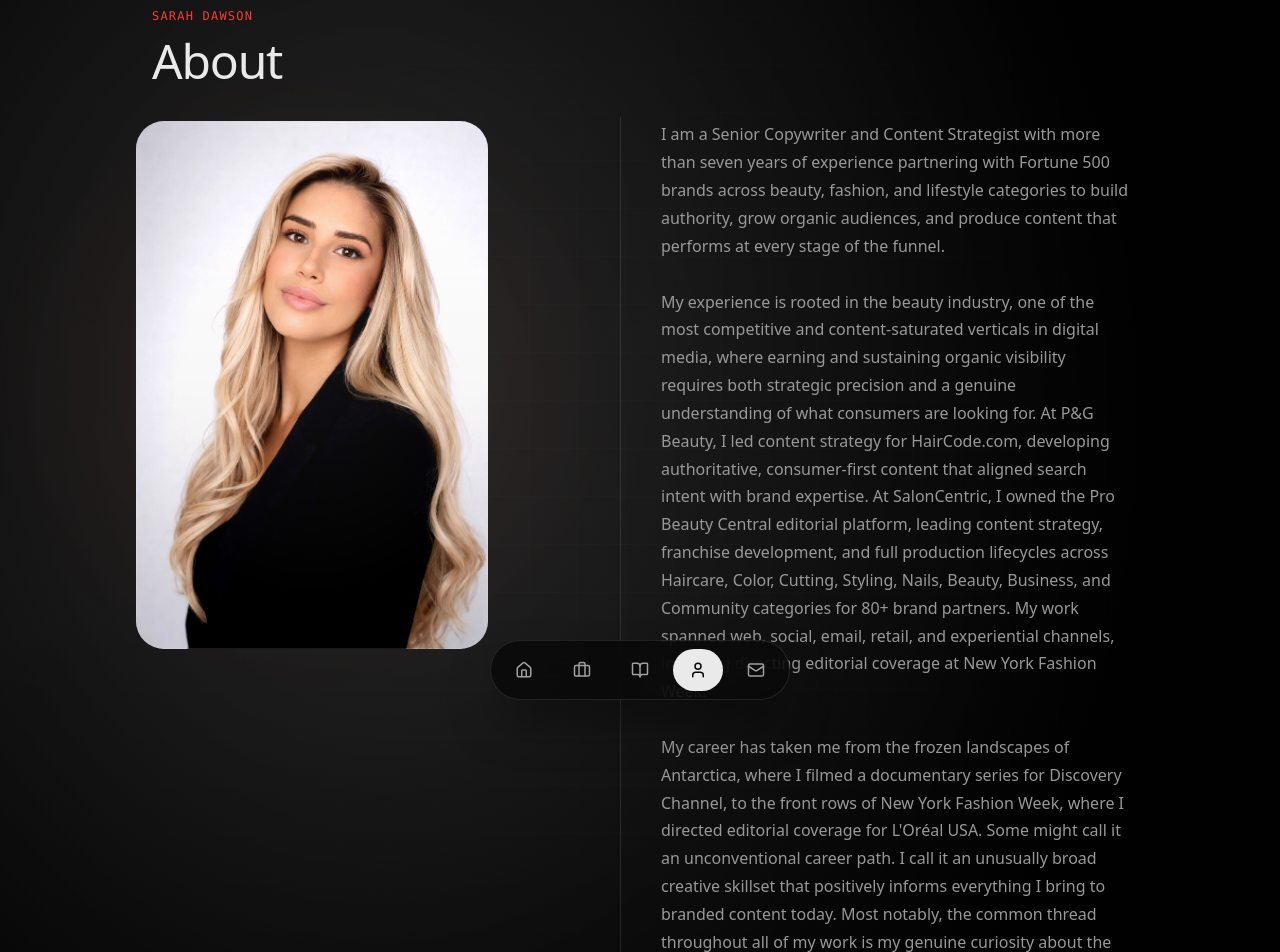
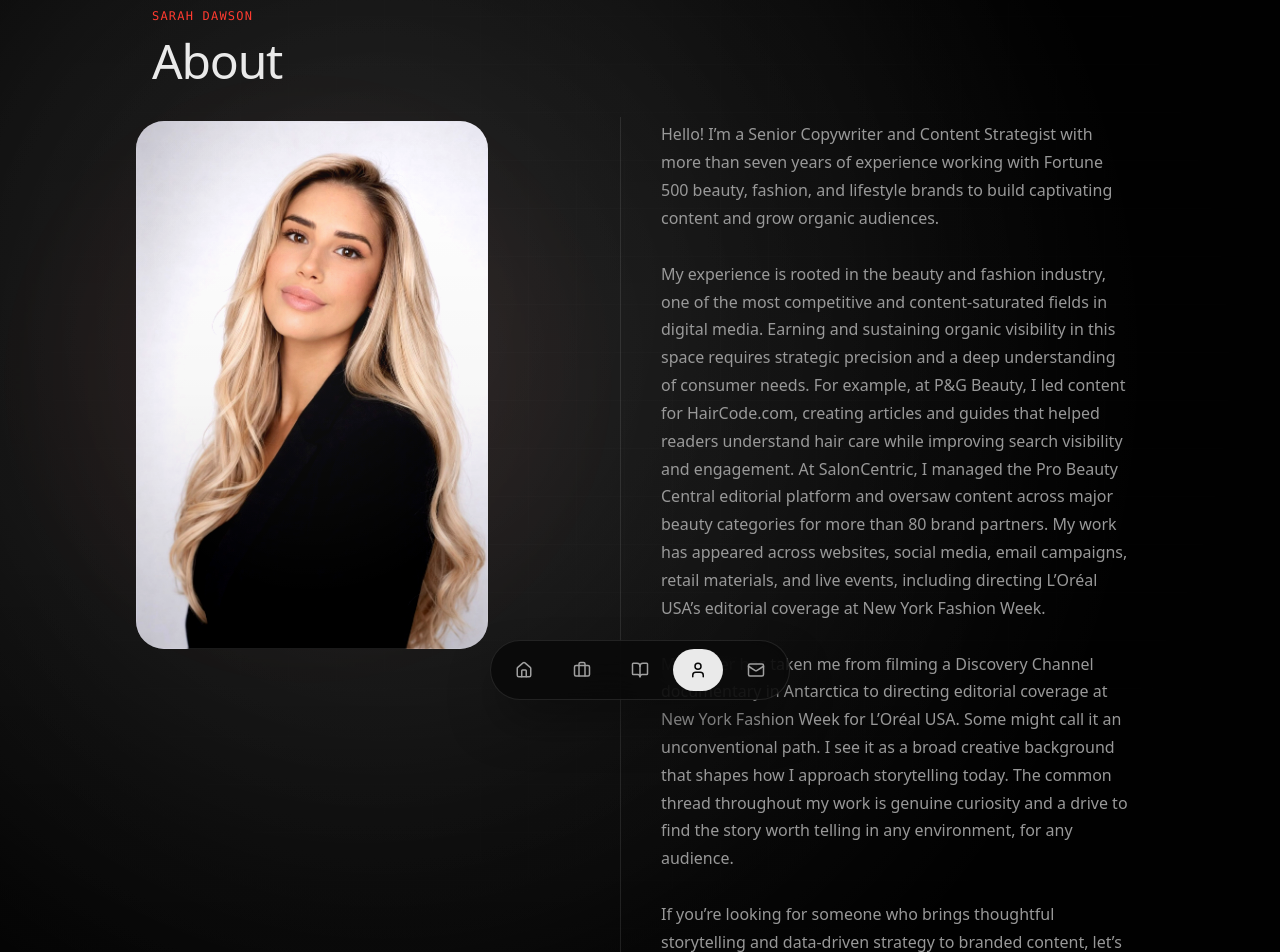
Before and after one commit to sarahsarahsarahX3/Personal-website-, a Next.js app: page /about in a window 1280 px wide. Shown: the part 80-1032 px from the top of the page. Built offline with nearby package versions, Linux system fonts and the light colour scheme; a web font is replaced by a local one.

Commit message:
update about

```diff
--- a/app/about/page.tsx
+++ b/app/about/page.tsx
@@ -136,15 +136,15 @@ export default function AboutPage() {
                         <div className="max-w-[60ch]">
                             <div className="space-y-6 md:space-y-7 text-[0.94rem] sm:text-[0.97rem] lg:text-[1rem] leading-[1.74] text-text-secondary/95">
                                 <p>
-                                    I am a Senior Copywriter and Content Strategist with more than seven years of experience partnering with Fortune 500 brands across beauty, fashion, and lifestyle categories to build authority, grow organic audiences, and produce content that performs at every stage of the funnel.
+                                    Hello! I’m a Senior Copywriter and Content Strategist with more than seven years of experience working with Fortune 500 beauty, fashion, and lifestyle brands to build captivating content and grow organic audiences.
                                 </p>
                                 <p>
-                                    My experience is rooted in the beauty industry, one of the most competitive and content-saturated verticals in digital media, where earning and sustaining organic visibility requires both strategic precision and a genuine understanding of what consumers are looking for. At P&G Beauty, I led content strategy for HairCode.com, developing authoritative, consumer-first content that aligned search intent with brand expertise. At SalonCentric, I owned the Pro Beauty Central editorial platform, leading content strategy, franchise development, and full production lifecycles across Haircare, Color, Cutting, Styling, Nails, Beauty, Business, and Community categories for 80+ brand partners. My work spanned web, social, email, retail, and experiential channels, including directing editorial coverage at New York Fashion Week.
+                                    My experience is rooted in the beauty and fashion industry, one of the most competitive and content-saturated fields in digital media. Earning and sustaining organic visibility in this space requires strategic precision and a deep understanding of consumer needs. For example, at P&G Beauty, I led content for HairCode.com, creating articles and guides that helped readers understand hair care while improving search visibility and engagement. At SalonCentric, I managed the Pro Beauty Central editorial platform and oversaw content across major beauty categories for more than 80 brand partners. My work has appeared across websites, social media, email campaigns, retail materials, and live events, including directing L’Oréal USA’s editorial coverage at New York Fashion Week.
                                 </p>
                                 <p>
-                                    My career has taken me from the frozen landscapes of Antarctica, where I filmed a documentary series for Discovery Channel, to the front rows of New York Fashion Week, where I directed editorial coverage for L'Oréal USA. Some might call it an unconventional career path. I call it an unusually broad creative skillset that positively informs everything I bring to branded content today. Most notably, the common thread throughout all of my work is my genuine curiosity about the world and my ability to find the story worth telling in any environment, for any audience.
+                                    My career has taken me from filming a Discovery Channel documentary in Antarctica to directing editorial coverage at New York Fashion Week for L’Oréal USA. Some might call it an unconventional path. I see it as a broad creative background that shapes how I approach storytelling today. The common thread throughout my work is genuine curiosity and a drive to find the story worth telling in any environment, for any audience.
                                 </p>
-                                <p>If you are looking for someone who brings both creative rigor and strategic depth to branded content, I would love to connect.</p>
+                                <p>If you’re looking for someone who brings thoughtful storytelling and data-driven strategy to branded content, let’s connect.</p>
                             </div>
 
                             <div className="mt-10 flex flex-wrap items-center gap-3">
```
